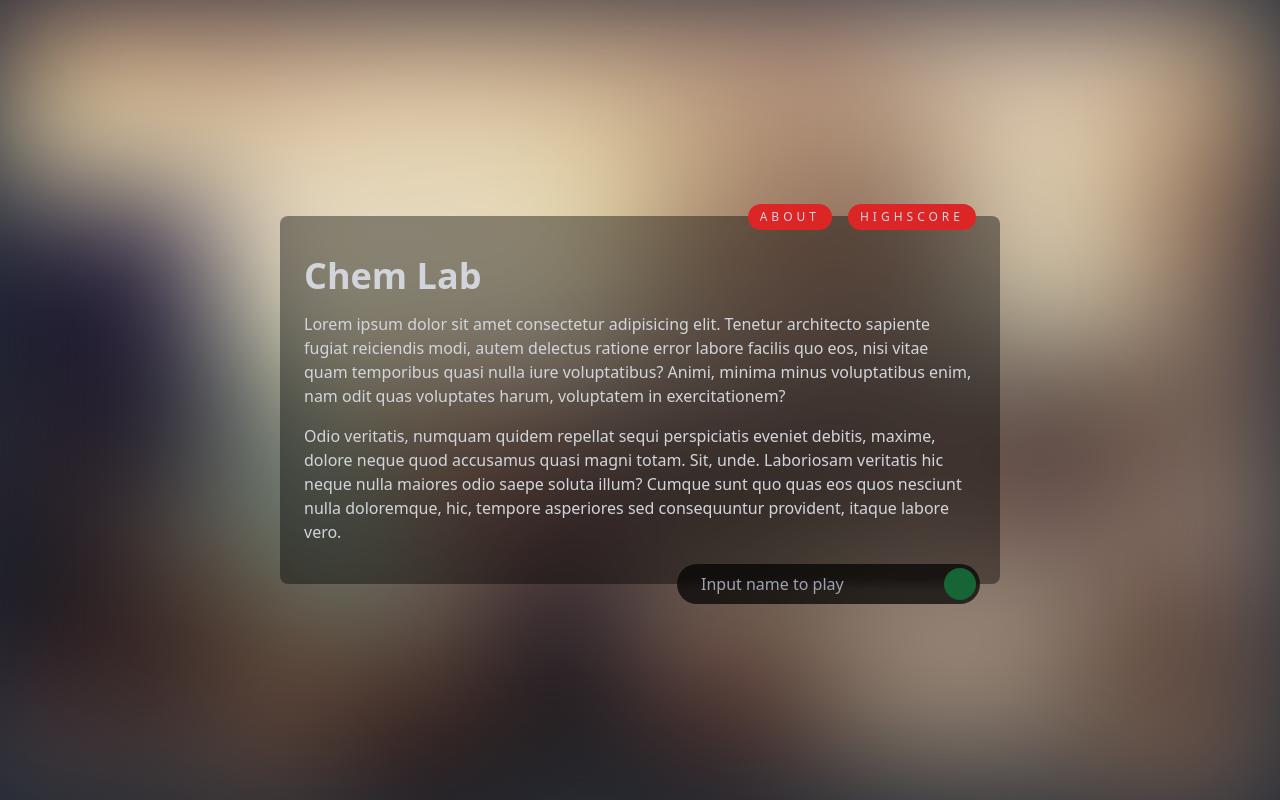
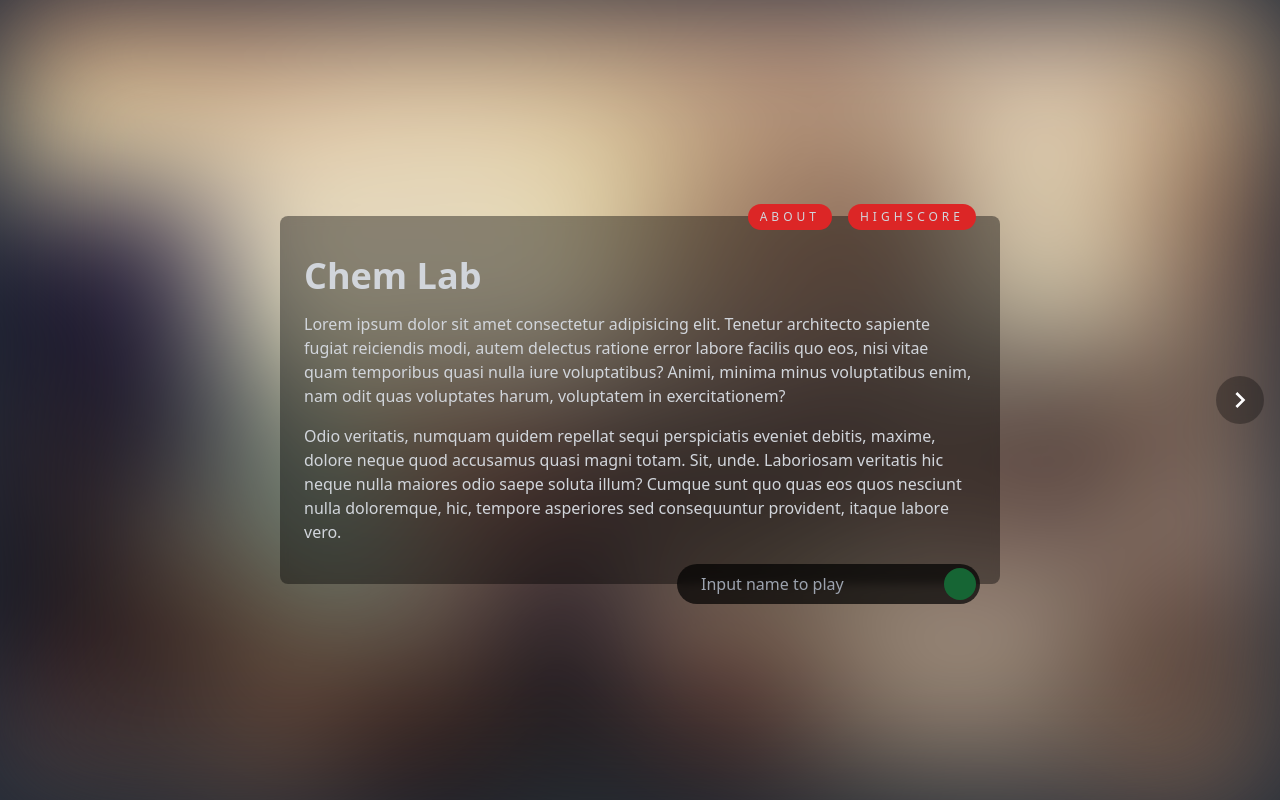
Before and after one commit to damiro-dev/chem-lab, a React (Vite) app: page / in a window 1280 px wide. Built offline with nearby package versions, Linux system fonts and the light colour scheme; some icons are missing.

Commit message:
put inGame var inside PlayerProvider

```diff
--- a/src/App.jsx
+++ b/src/App.jsx
@@ -3,16 +3,15 @@ import GamePanel from './components/GamePanel';
 import Modal from './components/Modal';
 import GameImage from './components/GameImage';
 import Follower from './components/Follower';
+import Tooltip from './components/Tooltip';
 import CursorProvider from './context/CursorProvider';
-import Tooltip from './components/Tooltip';
-import itemsData from './data/items';
 import TimerProvider from './context/TimerProvider';
-import getRandomItems from './lib/getRandomItems';
 import PlayerProvider from './context/PlayerProvider';
 import NavigationProvider from './context/NavigationProvider';
+import itemsData from './data/items';
+import getRandomItems from './lib/getRandomItems';
 
 export default function App() {
-  const inGame = false;
   const scene = 'yard';
   const items = getRandomItems(itemsData, 4); // triggered by play button
 
@@ -22,11 +21,11 @@ export default function App() {
         <CursorProvider>
           <TimerProvider initialTime={30}>
             <Container>
-              <GamePanel items={items} inGame={inGame} />
+              <GamePanel items={items} />
               <Modal />
-              <Tooltip items={items} inGame={inGame} />
-              <Follower inGame={inGame} />
-              <GameImage img={scene} items={items} inGame={inGame} />
+              <Tooltip items={items} />
+              <Follower />
+              <GameImage img={scene} items={items} />
             </Container>
           </TimerProvider>
         </CursorProvider>
--- a/src/components/Follower.jsx
+++ b/src/components/Follower.jsx
@@ -1,7 +1,9 @@
 import { useState, useEffect } from 'react';
+import { usePlayer } from '../context/PlayerProvider';
 import cn from '../lib/tailwindMerge';
 
-export default function Follower({ inGame = false }) {
+export default function Follower() {
+  const { inGame } = usePlayer();
   const [position, setPosition] = useState({ x: 0, y: 0 });
 
   const handleMouseMove = (e) => {
--- a/src/components/GameImage.jsx
+++ b/src/components/GameImage.jsx
@@ -2,10 +2,12 @@ import { useCallback, useRef, useEffect, useState } from 'react';
 import cn from '../lib/tailwindMerge';
 import roundOff from '../lib/roundOff';
 import { useCursorUpdate } from '../context/CursorProvider';
+import { usePlayer } from '../context/PlayerProvider';
 import { MdChevronLeft, MdChevronRight } from 'react-icons/md';
 import { useTimer } from '../context/TimerProvider';
 
-export default function GameImage({ img, items, inGame = false }) {
+export default function GameImage({ img, items }) {
+  const inGame = usePlayer();
   const imageUrl = `game-images/scene-${img}.webp`;
   const imageRef = useRef(null);
   const paused = !useTimer().isRunning;
--- a/src/components/GamePanel.jsx
+++ b/src/components/GamePanel.jsx
@@ -1,9 +1,11 @@
 import { useEffect } from 'react';
 import { useTimer, useTimerUpdate } from '../context/TimerProvider';
+import { usePlayer } from '../context/PlayerProvider';
 import { PiPlayFill } from 'react-icons/Pi';
 import cn from '../lib/tailwindMerge';
 
-export default function GamePanel({ items, inGame = false }) {
+export default function GamePanel({ items }) {
+  const { inGame } = usePlayer();
   const { isRunning, time, startTimer, stopTimer, isCountdown } = useTimer();
   const { setIsCountdown, setTime } = useTimerUpdate();
   const timeRange = 30;
--- a/src/components/Modal.jsx
+++ b/src/components/Modal.jsx
@@ -16,10 +16,10 @@ export default function Modal() {
       )}
     >
       {content === 'home' && <ModalHome />}
+      {content === 'about' && <ModalAbout />}
+      {content === 'highscore' && <ModalHighScore />}
       {content === 'paused' && <ModalPaused />}
       {content === 'over' && <ModalOver />}
-      {content === 'about' && <ModalAbout />}
-      {content === 'highscore' && <ModalHighScore />}
     </section>
   );
 }
--- a/src/components/ModalHome.jsx
+++ b/src/components/ModalHome.jsx
@@ -44,6 +44,7 @@ export default function ModalHome() {
       </div>
       <div className='absolute flex items-center -mt-5 right-12'>
         <input
+          name='inputName'
           type='text'
           onChange={handleInputChange}
           value={inputChange}
--- a/src/components/Tooltip.jsx
+++ b/src/components/Tooltip.jsx
@@ -1,8 +1,10 @@
 import { useState, useEffect } from 'react';
 import { useCursor } from '../context/CursorProvider';
+import { usePlayer } from '../context/PlayerProvider';
 import cn from '../lib/tailwindMerge';
 
-export default function Tooltip({ items, inGame = false }) {
+export default function Tooltip({ items }) {
+  const { inGame } = usePlayer();
   const [position, setPosition] = useState({ x: 0, y: 0 });
   const [orientation, setOrientation] = useState({ v: false, h: false });
   const [origin, setOrigin] = useState('origin-top-left');
--- a/src/context/PlayerProvider.jsx
+++ b/src/context/PlayerProvider.jsx
@@ -12,12 +12,13 @@ export function usePlayerUpdate() {
 }
 
 export default function PlayerProvider({ children }) {
+  const [inGame, setInGame] = useState(false);
   const [playerName, setPlayerName] = useState('');
   const [playerTimeStamp, setPlayerTimeStamp] = useState('');
   const [playerScore, setPlayerScore] = useState(0);
 
-  const contextValue = { playerName, playerTimeStamp, playerScore };
-  const contextUpdateValue = { setPlayerName, setPlayerTimeStamp, setPlayerScore };
+  const contextValue = { inGame, playerName, playerTimeStamp, playerScore };
+  const contextUpdateValue = { setInGame, setPlayerName, setPlayerTimeStamp, setPlayerScore };
 
   return (
     <PlayerContext.Provider value={contextValue}>
```
